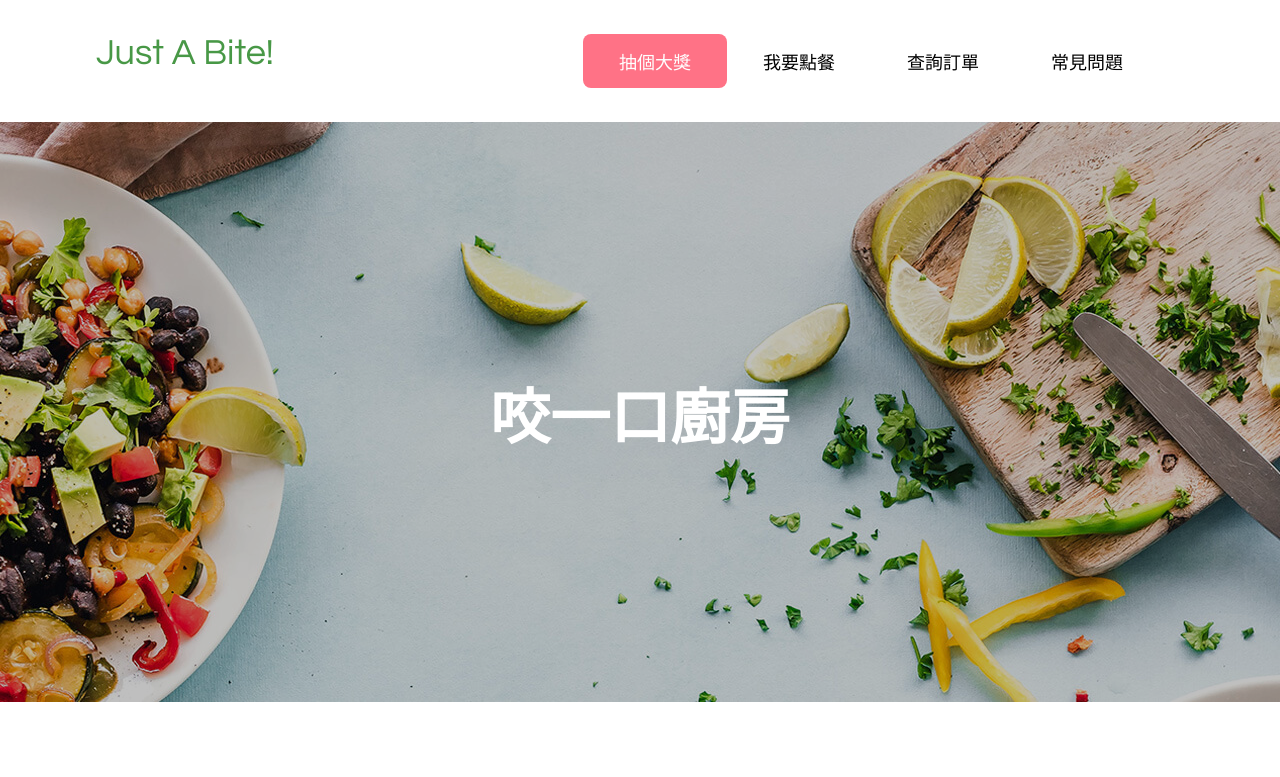
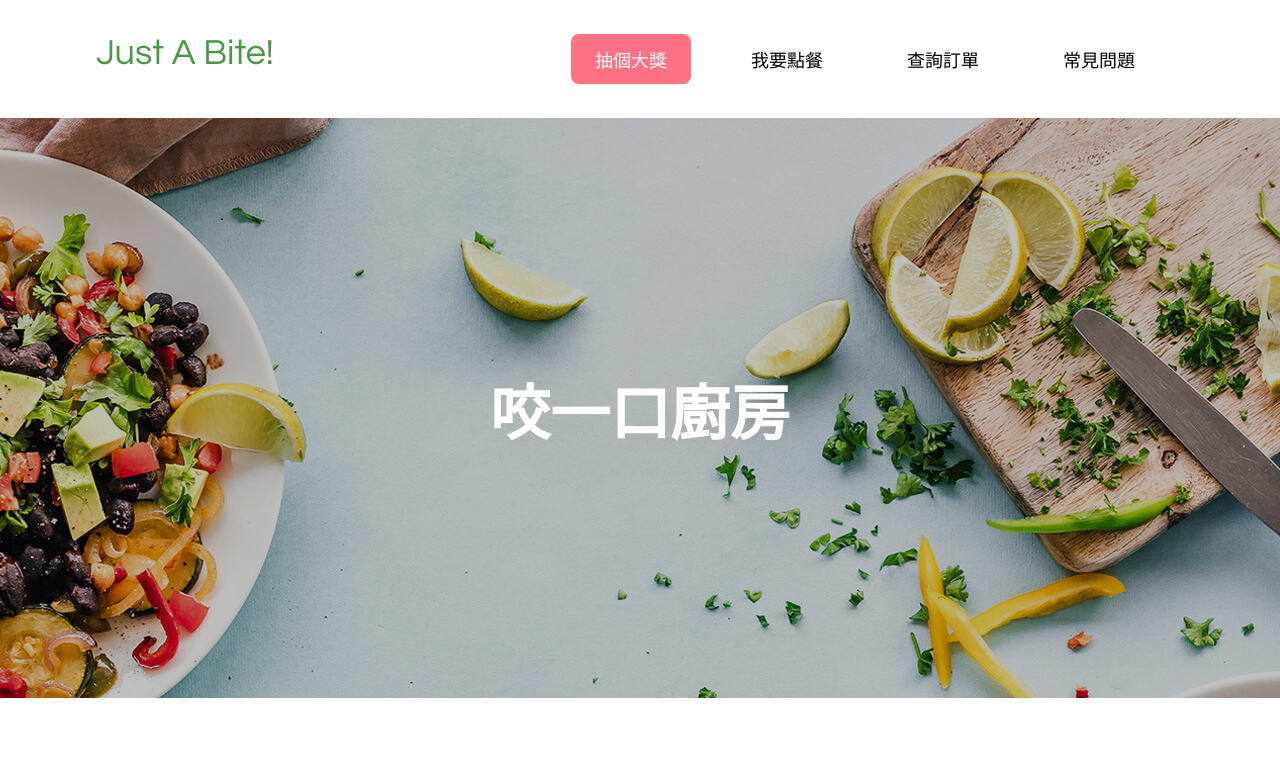
Before and after one commit to CHANG-CHING-CHUNG/Just-A-Bite, a plain HTML site: page index.html in a window 1280 px wide. In both pictures the pointer is over the item "抽個大獎". Shown: the top 777 px of the page. Drawn offline with Linux system fonts and the light colour scheme.

Commit message:
updating

```diff
--- a/main.css
+++ b/main.css
@@ -73,12 +73,20 @@ button {
 }
 
 #main-nav ul li {
-  padding: 0 36px 0 36px;
   font-size: 18px;
   color: #010101;
-  padding-top: 14px;
-  padding-bottom: 14px;
+  padding: 12px 24px;
+  margin-left: 36px;
   white-space: nowrap;
+}
+
+#main-nav ul li:hover {
+  background-color: #ff7286;
+  border-radius: 8px;
+}
+
+#main-nav ul li:hover a {
+  color: #ffffff;
 }
 
 #header-home .header-content {
```
